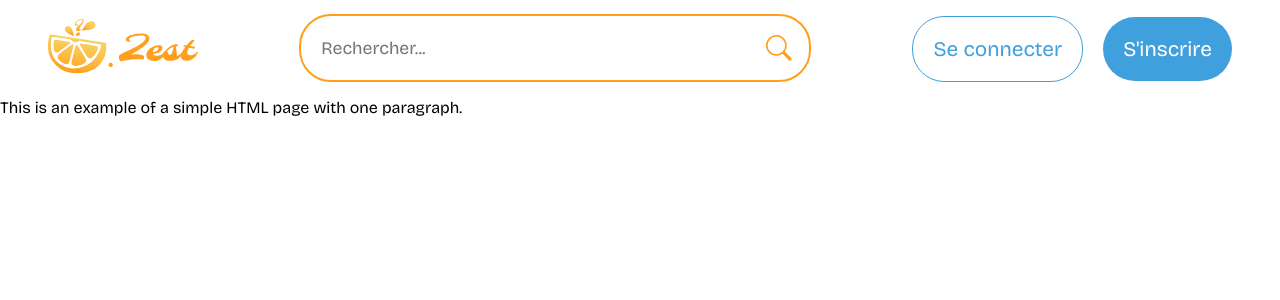
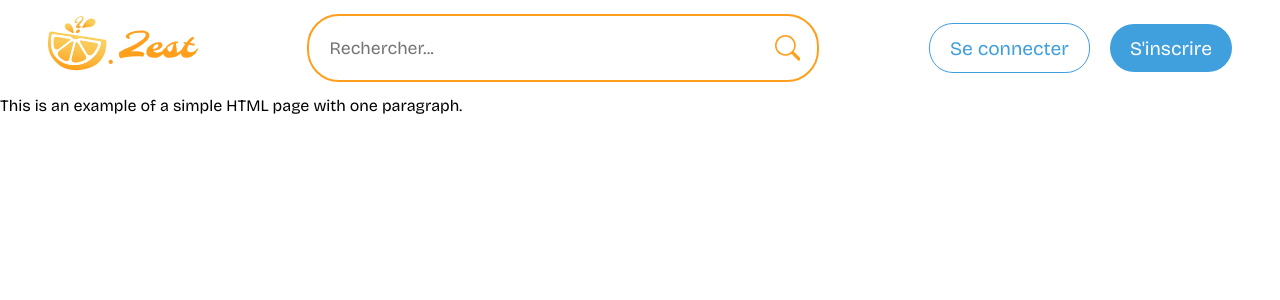
Before and after one commit to AnnaAnnakie/SAE203, a PHP site: page / in a window 1280 px wide. Shown: the top 300 px of the page. Run offline with PHP 8.4, Linux system fonts and the light colour scheme; some web fonts are replaced.

Commit message:
update: base header

```diff
--- a/sae203/admin/config.php
+++ b/sae203/admin/config.php
@@ -3,13 +3,16 @@ $envPath = __DIR__ . '/.env';
 if (file_exists($envPath)) {
     $lines = file($envPath, FILE_IGNORE_NEW_LINES | FILE_SKIP_EMPTY_LINES);
     foreach ($lines as $line) {
+        if (strpos(trim($line), '#') === 0) continue;
         list($name, $value) = explode('=', $line, 2);
         $_ENV[trim($name)] = trim($value);
     }
 }
 
 // Maintenant tu définis tes constantes en utilisant $_ENV
-define("DB", "mysql:host=" . $_ENV['DB_HOST'] . ";dbname=" . $_ENV['DB_NAME']);
+define("DB",
+    "mysql:host=" . $_ENV['DB_HOST'] .
+    ";dbname=" . $_ENV['DB_NAME']);
 define("USER", $_ENV['DB_USER']);
 define("PWD", $_ENV['DB_PASS']);
 ?>
--- a/sae203/css/style.css
+++ b/sae203/css/style.css
@@ -2,8 +2,10 @@
 
 :root{
     --space-indigo: #22223B;
+    --orange : #ec7515;
     --amber-glow: #FF9F1C;
     --mustard : #fad161;
+    --light-blue : #8cd1ff;
     --blue-bell : #409fdd;
     --yale-blue : #124668;
 
@@ -24,6 +26,7 @@ header{
     display: flex;
     padding: 1rem 3rem;
     justify-content: space-between;
+    align-items: center;
 
     #search-bar{
         display: flex;
@@ -42,6 +45,9 @@ header{
             width: 40vw;
             transition: border-color ease-in-out 0.2s, box-shadow ease-in-out 0.2s;
             outline: none;
+            &:hover{
+                box-shadow: 0 4px 8px 0 rgba(0, 0, 0, 0.2), 0 6px 20px 0 rgba(0, 0, 0, 0.19);
+            }
             &:focus-visible, &:focus{
                 border-color: var(--blue-bell);
                 box-shadow: 0 4px 8px 0 rgba(0, 0, 0, 0.2), 0 6px 20px 0 rgba(0, 0, 0, 0.19);
@@ -67,35 +73,46 @@ header{
     }
 
 
-    nav{
+    #connexion {
         display: flex;
-        flex-wrap: nowrap;
         gap: 20px;
         align-items: center;
-        a{
+        a {
             align-items: center;
-            border-radius: 2rem;
+            border-radius: 1.5rem;
             display: flex;
-            font-size: 1.3em;
-            height: 4rem;
+            font-size: 1.2em;
+            height: 3rem;
             padding: 0 20px;
-            &#log-in{
+            transition: color ease-in-out 0.2s, background-color ease-in-out 0.2s, border-color ease-in-out 0.2s;
+
+            &#log-in {
                 color: var(--blue-bell);
-                border: 1px solid var(--blue-bell) ;
-                &:hover{
+                border: 1px solid var(--blue-bell);
 
-                    color: var(--yale-blue);
-                    border: 1px solid var(--yale-blue) ;
+                &:hover {
+                    background: var(--blue-bell);
+                    color: white;
+                }
+                &:active{
+                    background-color: var(--light-blue);
+                    border: 1px solid var(--light-blue);
                 }
             }
-            &#sign-up{
+
+            &#sign-up {
                 color: white;
                 background-color: var(--blue-bell);
-                &:hover{
+
+                &:hover {
                     background-color: var(--yale-blue);
+                }
+                &:active{
+                    background-color: var(--light-blue);
                 }
             }
         }
     }
 
+
 }
--- a/sae203/includes/header.php
+++ b/sae203/includes/header.php
@@ -3,7 +3,9 @@
 ?>
 
 <header>
-    <img src="assets/zest.svg" alt="logo" width="150px">
+    <a href="/sae203/">
+        <img src="assets/zest.svg" alt="logo" width="150px">
+    </a>
     <form action="" method="get" id="search-bar">
         <input type="text" class="input-group" name="query" placeholder="Rechercher...">
         <button type="submit">
@@ -14,8 +16,14 @@
         </button>
     </form>
     <nav>
-        <a href="" id="log-in">Se connecter</a>
-        <a href="" id="sign-up">S'inscrire</a>
+
+        <div id="connexion">
+            <a href="" id="log-in">Se connecter</a>
+            <a href="" id="sign-up">S'inscrire</a>
+        </div>
+        <div id="connected" hidden>
+        <p>test</p>
+        </div>
         <!--
         <a<?php if (isset($_SESSION['user'])): ?> href="" <?php else: ?> href="" <?php endif; ?> id="connexion">
             <?= $ernest ?>
--- a/sae203/includes/load-css.php
+++ b/sae203/includes/load-css.php
@@ -2,11 +2,11 @@
 <link rel="stylesheet" href="/sae203/vendor/lib.css" />
 <link rel="stylesheet" href="/sae203/css/style.css" />
 <?php require_once $_SERVER["DOCUMENT_ROOT"] . "/sae203/admin/config.php";
-/*
+
 try{
     $conn = new PDO(DB, USER, PWD);
     // Vérification de la connection
     } catch (PDOException $e){
     die ("Failed: ".$e);
-}*/
+}
 ?>
```
